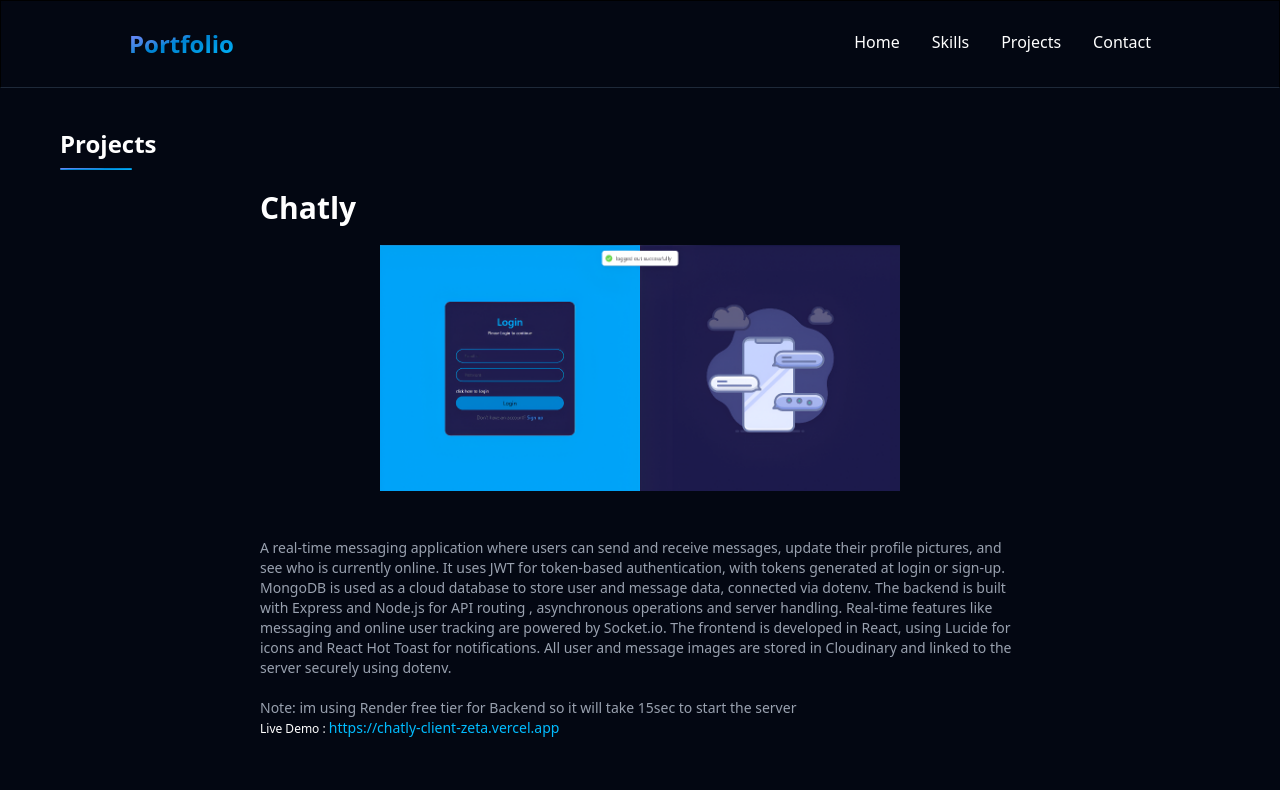
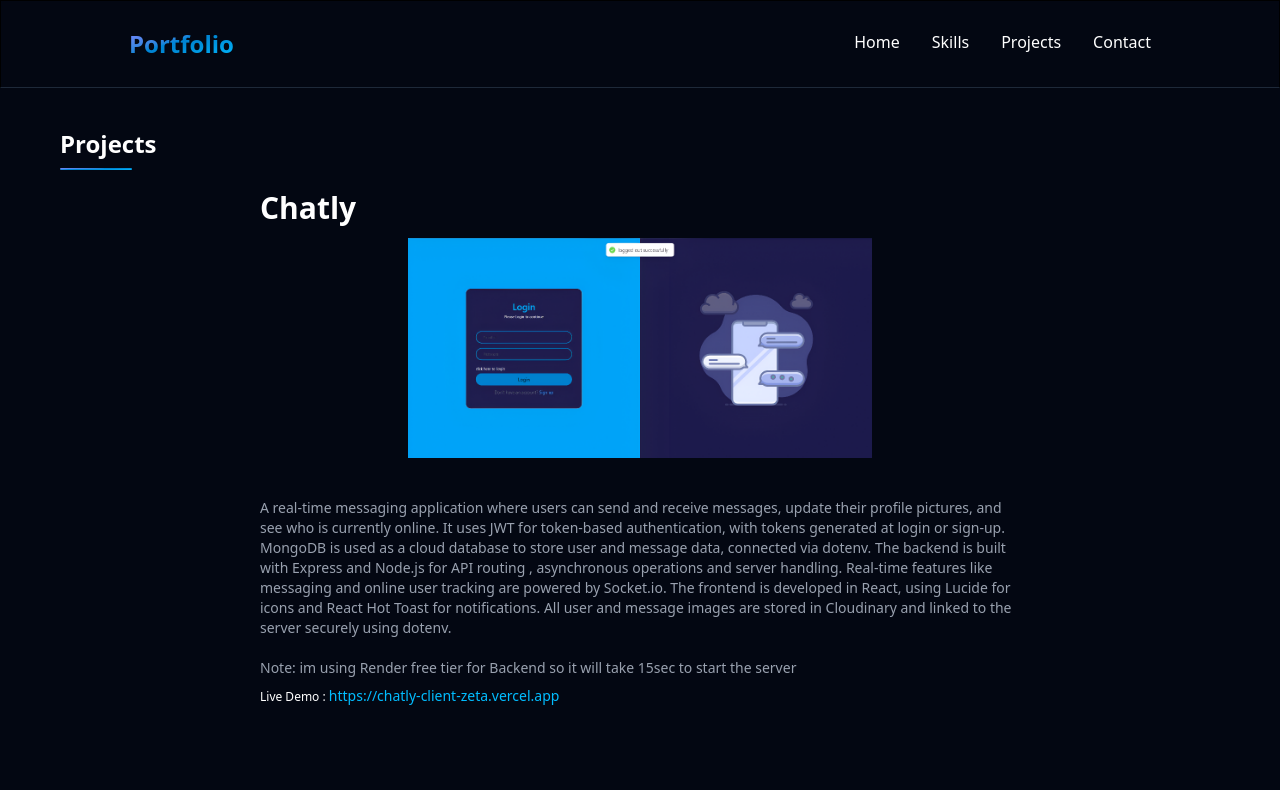
Before and after one commit to Nazrulali10/Portfolio, a React (Vite) app: page /projects in a window 1280 px wide. Shown: the top 790 px of the page. Built offline with nearby package versions, Linux system fonts and the light colour scheme.

Commit message:
third commit

```diff
--- a/src/pages/HomePage.jsx
+++ b/src/pages/HomePage.jsx
@@ -5,7 +5,7 @@ const Home = () =>{
     return(
         <div className="pt-28 md:pt-22 md:px-40 px-10 md:h-185 h-auto  w-full bg-gray-950 overflow-y-auto flex bg-gray-950">
 
-        <div className=" flex md:flex-row  w-full flex-col-reverse mb-22 md:mb-0">
+        <div className=" flex md:flex-row  w-full flex-col-reverse mb-29 md:mb-0">
 
             <div className="md:w-1/2 w-full flex flex-col justify-center gap-2 md:gap-5">
             <h1 className="flex text-white text-xl md:text-4xl font-bold">Hi, i'm Nazrul Ali</h1>
--- a/src/pages/ProjectsPage.jsx
+++ b/src/pages/ProjectsPage.jsx
@@ -13,8 +13,8 @@ const Projects = () => {
       <div key={i} className="flex flex-col w-full h-full rounded-md px-0 md:px-50 py-5 mb-10">
         <p className="flex text-white font-semibold text-xl md:text-3xl">{project.name}</p>
 
-        <div className="flex flex-col w-full gap-2 md:h-auto h-65 md:gap-6 justify-center items-center mt-3 px-0 md:px-30">
-          <img src={project.images[0]} className="w-full h-65 rounded-md object-contain" alt="r" />
+        <div className="flex flex-col w-full gap-2 md:h-auto h-55 md:gap-6 justify-center items-center mt-3 px-0 md:px-30">
+          <img src={project.images[0]} className="w-full h-55 rounded-md object-contain" alt="r" />
           {/* <div className="flex w-full justify-between">
              <img src={project.images[1]} className="w-60 h-30 rounded-md object-contain " alt="w" />
               <img src={project.images[2]} className="w-60 h-30 rounded-md object-contain" alt="w" />
@@ -28,7 +28,7 @@ const Projects = () => {
 
         <div className="mt-5 flex flex-col">
             <p className="text-gray-400 text-xs md:text-sm">Note: im using Render free tier for Backend so it will take 15sec to start the server </p>
-            <p className="text-white text-xs md:text-md">Live Demo : <a className="text-sky-400 text-xs md:text-sm" href={project.link}>{project.link}</a></p>
+            <p className="text-white text-xs md:text-md mt-2">Live Demo : <a className="text-sky-400 text-xs md:text-sm" href={project.link}>{project.link}</a></p>
         </div>
 
       </div>))}
```
